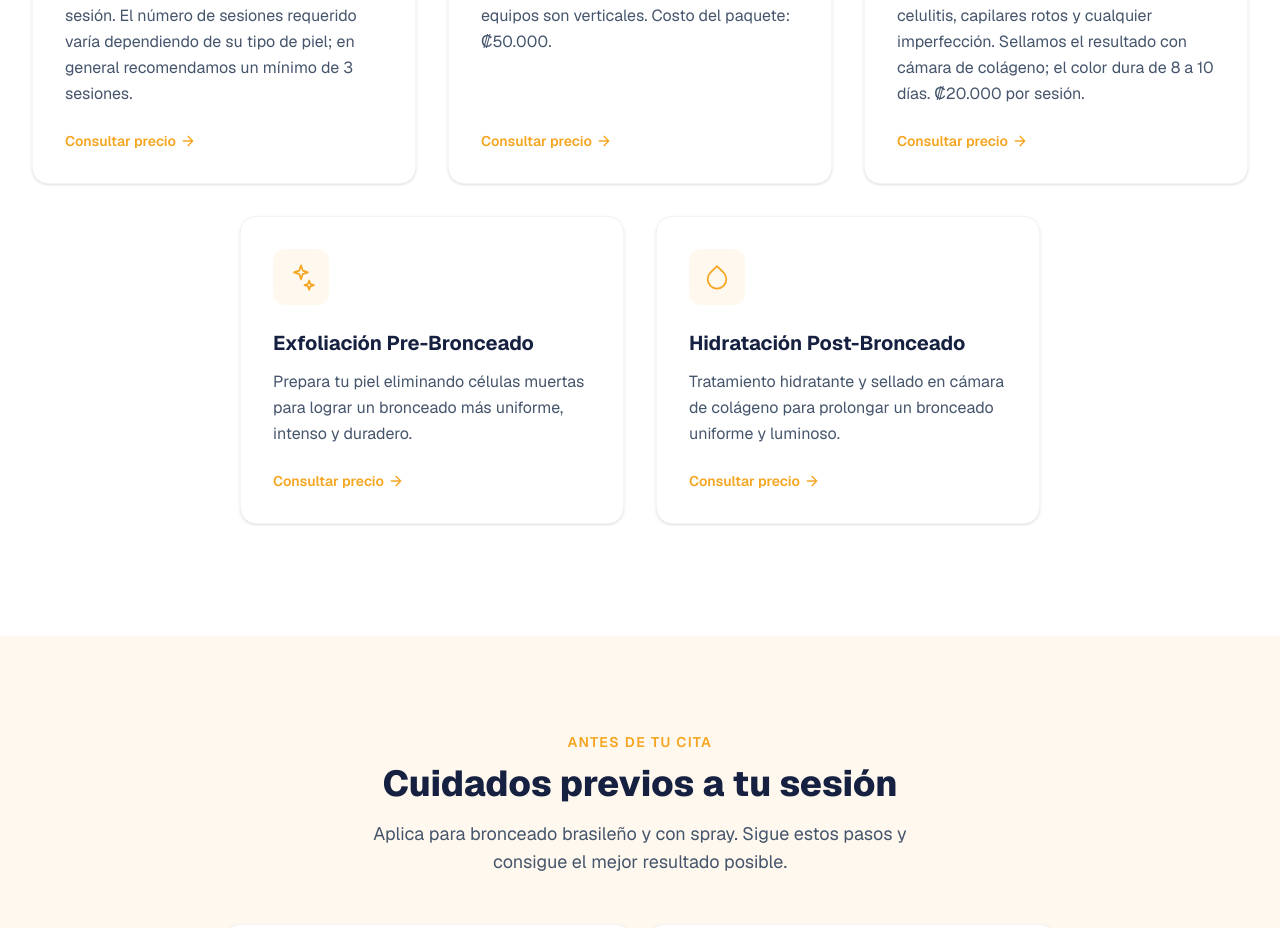
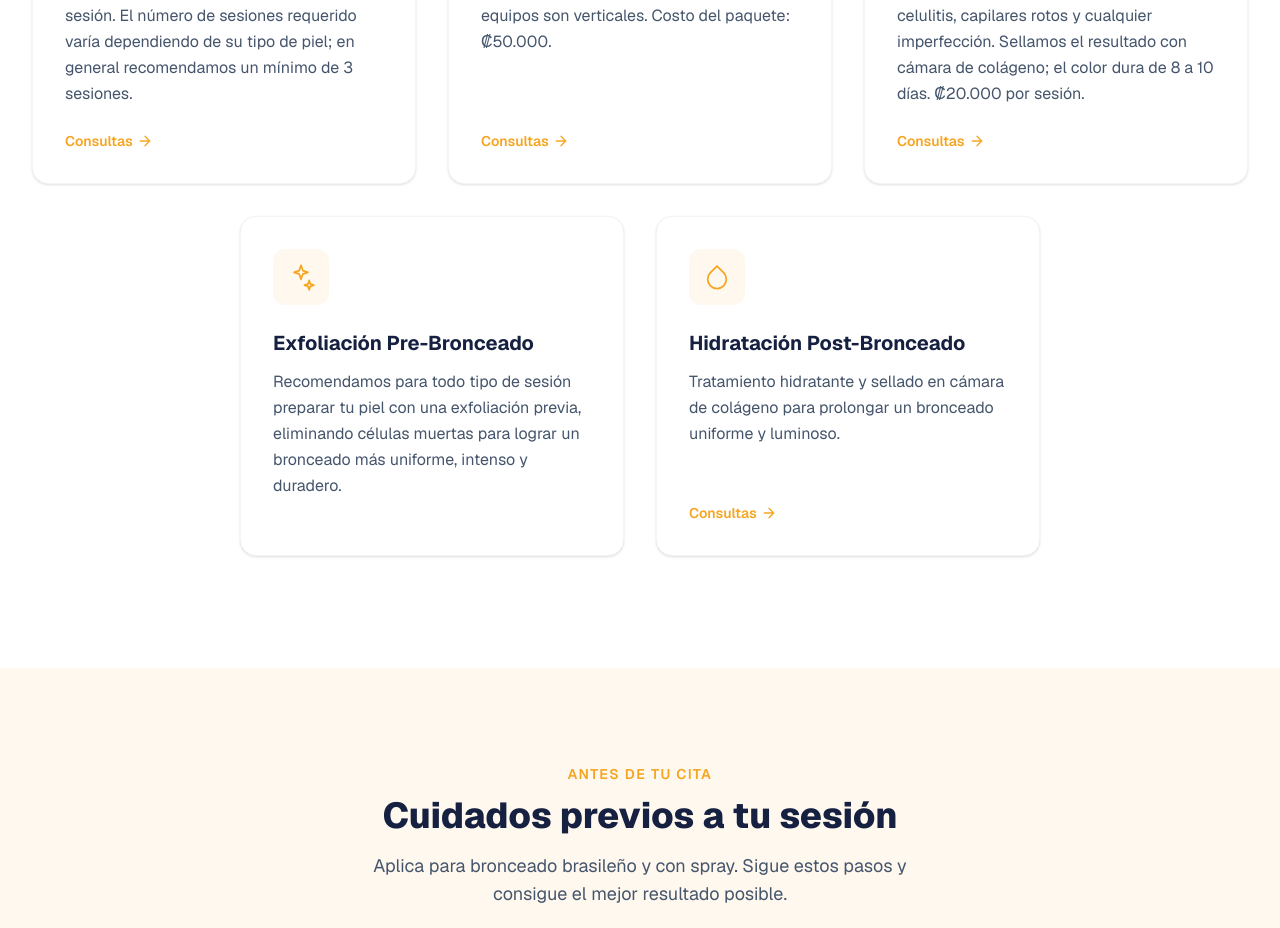
Before and after one commit to luigi198/solaris-bronceado, a Next.js app: page / in a window 1280 px wide. Shown: the part 1667-2595 px from the top of the page. Built offline with nearby package versions, Linux system fonts and the light colour scheme.

Commit message:
feat: add hideConsultBtn flag; update Exfoliación copy; rename button to Consultas

```diff
--- a/src/components/Services.tsx
+++ b/src/components/Services.tsx
@@ -1,6 +1,15 @@
+import type { ReactNode } from "react";
 import { WA_LINK } from "@/lib/constants";
 
-const SERVICES = [
+interface Service {
+  title: string;
+  description: string;
+  tag: string | null;
+  hideConsultBtn?: boolean;
+  icon: ReactNode;
+}
+
+const SERVICES: Service[] = [
   {
     title: "Bronceado Brasileño",
     description:
@@ -48,8 +57,9 @@ const SERVICES = [
   {
     title: "Exfoliación Pre-Bronceado",
     description:
-      "Prepara tu piel eliminando células muertas para lograr un bronceado más uniforme, intenso y duradero.",
+      "Recomendamos para todo tipo de sesión preparar tu piel con una exfoliación previa, eliminando células muertas para lograr un bronceado más uniforme, intenso y duradero.",
     tag: null,
+    hideConsultBtn: true,
     icon: (
       <svg width="28" height="28" viewBox="0 0 24 24" fill="none" stroke="currentColor" strokeWidth="1.5" strokeLinecap="round" strokeLinejoin="round" aria-hidden="true">
         <path d="M12 2l1.5 4.5L18 8l-4.5 1.5L12 14l-1.5-4.5L6 8l4.5-1.5L12 2z" />
@@ -70,7 +80,7 @@ const SERVICES = [
   },
 
 
-] as const;
+];
 
 export default function Services() {
   return (
@@ -123,18 +133,20 @@ export default function Services() {
                 {service.description}
               </p>
 
+              {!service.hideConsultBtn && (
                 <a
                   href={WA_LINK}
                   target="_blank"
                   rel="noopener noreferrer"
                   className="inline-flex items-center gap-1 text-brand-orange font-semibold hover:text-brand-orange-dark transition-colors text-sm"
-                aria-label={`Consultar sobre ${service.title}`}
+                  aria-label={`Consultas sobre ${service.title}`}
                 >
-                Consultar precio
+                  Consultas
                   <svg width="16" height="16" viewBox="0 0 24 24" fill="none" stroke="currentColor" strokeWidth="2" strokeLinecap="round" aria-hidden="true">
                     <path d="M5 12h14M12 5l7 7-7 7" />
                   </svg>
                 </a>
+              )}
             </li>
           ))}
         </ul>
```
Lines whose indentation alone changed are shown as unchanged.
